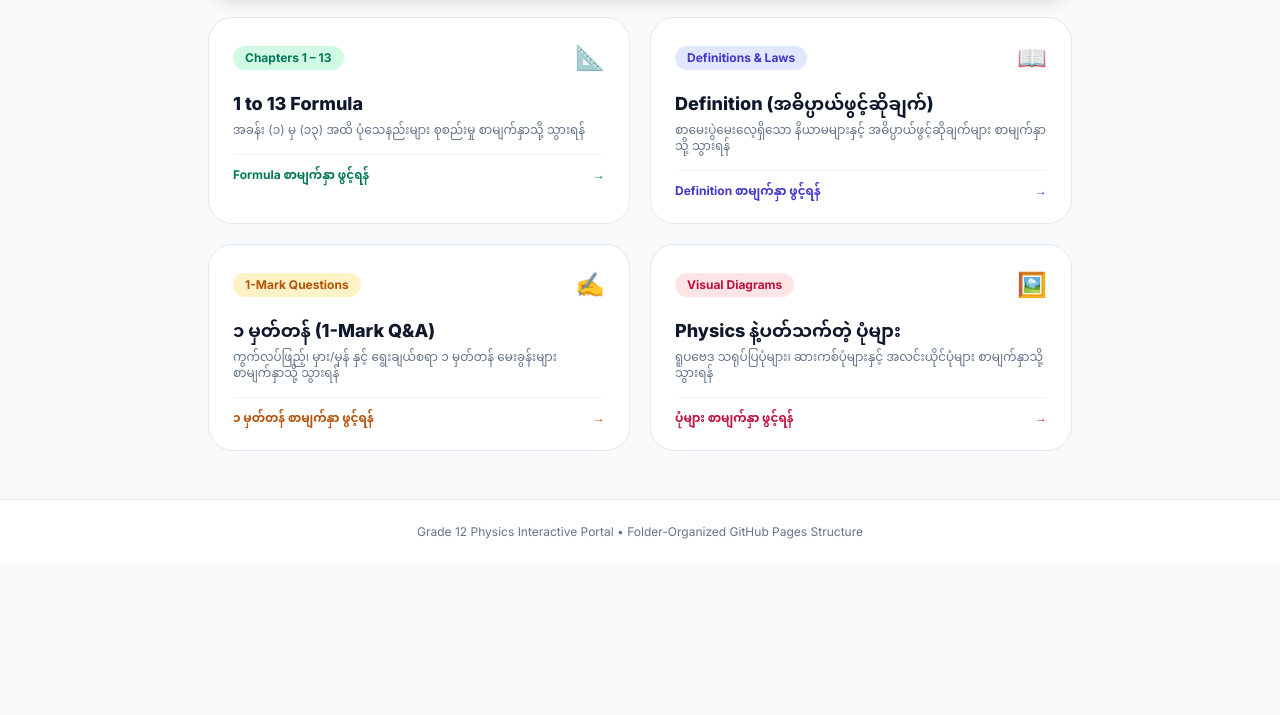
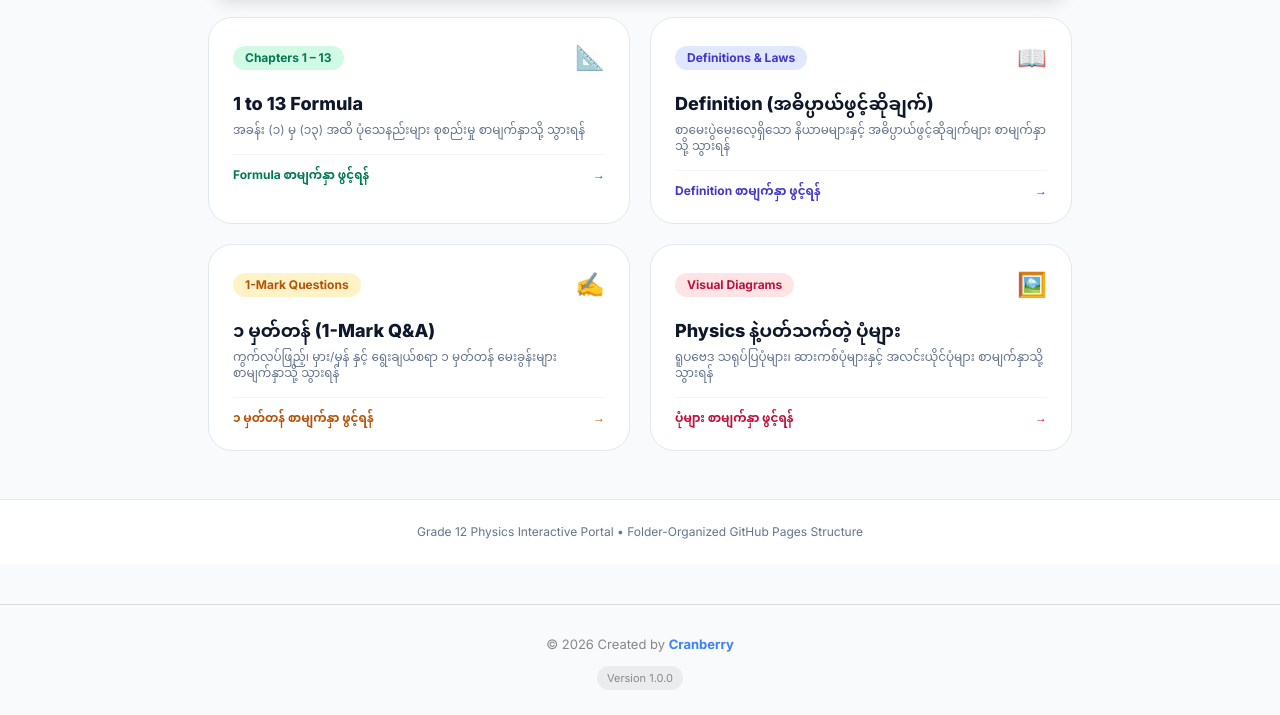
Before and after one commit to berrycran976-star/G12-phy-all-chapters, a plain HTML site: page index.html in a window 1280 px wide. Shown: the part 556-1271 px from the top of the page. Before the commit the page ends 1120 px from the top, so only its background shows below. Drawn offline with nearby package versions, Linux system fonts and the light colour scheme.

Commit message:
Add site credit and version footer
Added a footer with site credit and version information.

```diff
--- a/index.html
+++ b/index.html
@@ -24,6 +24,31 @@
         .portal-card:hover {
             transform: translateY(-4px);
         }
+        .site-credit {
+  text-align: center;
+  padding: 25px 15px;
+  margin-top: 40px;
+  border-top: 1px solid rgba(128,128,128,0.25);
+  color: #888;
+  font-size: 13px;
+}
+
+.site-credit p {
+  margin: 5px;
+}
+
+.site-credit strong {
+  color: var(--accent, #3b82f6);
+}
+
+.site-credit .version {
+  display: inline-block;
+  margin-top: 6px;
+  padding: 4px 10px;
+  border-radius: 20px;
+  background: rgba(128,128,128,0.12);
+  font-size: 11px;
+}
     </style>
 </head>
 <body class="bg-slate-50 text-slate-800 min-h-screen flex flex-col selection:bg-indigo-100 selection:text-indigo-900">
@@ -162,6 +187,9 @@
     <footer class="border-t border-slate-200 bg-white py-6 px-4 text-center text-xs text-slate-500">
         Grade 12 Physics Interactive Portal • Folder-Organized GitHub Pages Structure
     </footer>
-
+<footer class="site-credit">
+  <p>© 2026 Created by <strong>Cranberry</strong></p>
+  <span class="version">Version 1.0.0</span>
+</footer>
 </body>
                     </html>
```
